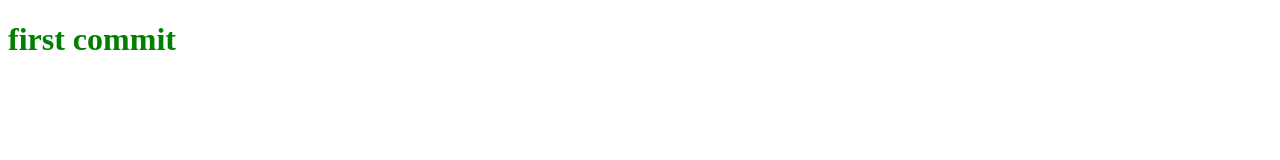
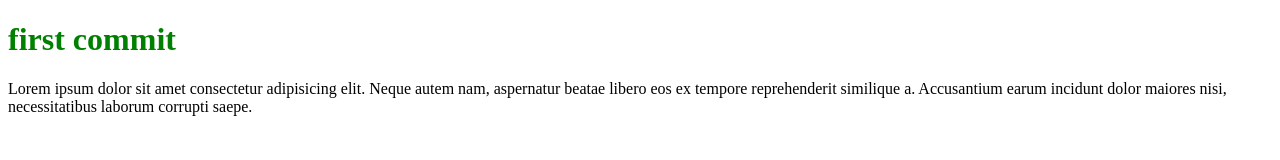
Before and after one commit to UlyssesOrtegaDeveloper/deliveryBETA, a plain HTML site: page index.html in a window 1280 px wide. Drawn offline with Linux system fonts and the light colour scheme; files that its build step writes are made by us from their sources.

Commit message:
Update index.html

```diff
--- a/index.html
+++ b/index.html
@@ -19,5 +19,6 @@
 </head>
 <body>
     <h1>first commit</h1>
+    <p>Lorem ipsum dolor sit amet consectetur adipisicing elit. Neque autem nam, aspernatur beatae libero eos ex tempore reprehenderit similique a. Accusantium earum incidunt dolor maiores nisi, necessitatibus laborum corrupti saepe.</p>
 </body>
 </html>
```
